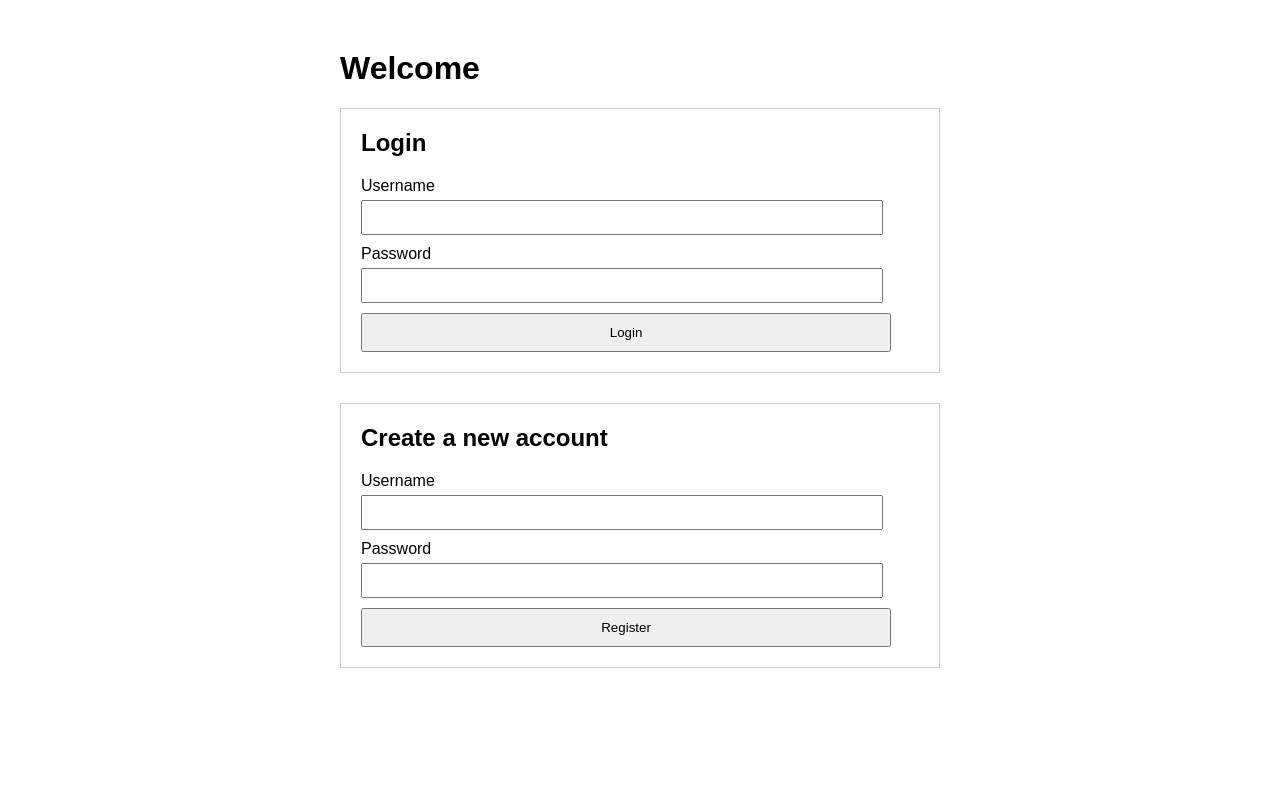
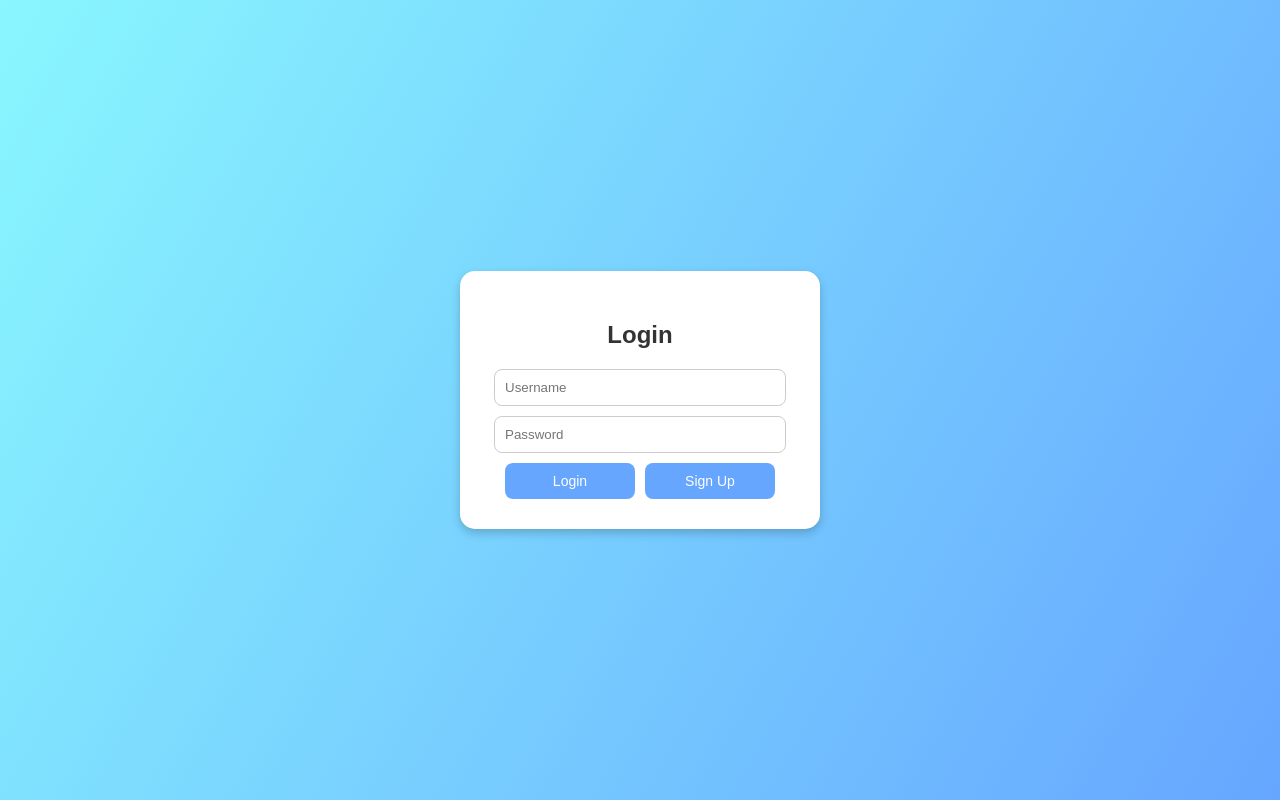
Before and after one commit to HyperMachinex/py_chat_app, a FastAPI app: page /login in a window 1280 px wide. Run offline with FastAPI, Linux system fonts and the light colour scheme.

Commit message:
template reviews

```diff
--- a/app/templates/login.html
+++ b/app/templates/login.html
@@ -1,43 +1,106 @@
 <!DOCTYPE html>
-<html>
+<html lang="en">
 <head>
-    <title>Login / Register</title>
-    <style>
-        body { font-family: Arial; max-width: 600px; margin: 50px auto; }
-        form { border: 1px solid #ccc; padding: 20px; margin-bottom: 30px; }
-        h2 { margin-top: 0; }
-        label { display: block; margin: 10px 0 5px; }
-        input { width: 90%; padding: 8px; }
-        button { margin-top: 10px; padding: 10px; width: 95%; }
-    </style>
+  <meta charset="UTF-8" />
+  <meta name="viewport" content="width=device-width, initial-scale=1.0"/>
+  <title>Login</title>
+  <style>
+    body {
+      margin: 0;
+      font-family: Arial, sans-serif;
+      background: linear-gradient(120deg, #89f7fe, #66a6ff);
+      display: flex;
+      justify-content: center;
+      align-items: center;
+      height: 100vh;
+    }
+
+    .login-container {
+      background: white;
+      padding: 30px;
+      border-radius: 15px;
+      box-shadow: 0 4px 10px rgba(0, 0, 0, 0.2);
+      width: 300px;
+      text-align: center;
+    }
+
+    .login-container h2 {
+      margin-bottom: 20px;
+      color: #333;
+    }
+
+    .login-container input {
+      width: 90%;
+      padding: 10px;
+      margin: 10px auto;
+      border: 1px solid #ccc;
+      border-radius: 8px;
+      display: block;
+    }
+
+    .login-container input:focus {
+      border-color: #66a6ff;
+    }
+
+    .button-group {
+      display: flex;
+      justify-content: space-between;
+      margin-top: 10px;
+      gap: 10px;
+      padding: 0 5%;
+    }
+
+    .button-group button {
+      flex: 1;
+      padding: 10px;
+      font-size: 14px;
+      border: none;
+      border-radius: 8px;
+      cursor: pointer;
+      transition: 0.3s;
+    }
+
+    .button-login {
+      background-color: #66a6ff;
+      color: white;
+    }
+
+    .button-login:hover {
+      background-color: #558de8;
+    }
+
+    .button-signup {
+      background-color: #66a6ff;
+      color: #66a6ff;
+      border: 2px solid #66a6ff;
+      color: white;
+    }
+
+    .button-signup:hover {
+      background-color: #66a6ff;
+      color: white;
+    }
+  </style>
 </head>
 <body>
+  <div class="login-container">
+    <h2>Login</h2>
+    <input type="text" placeholder="Username" />
+    <input type="password" placeholder="Password" />
+    <div class="button-group">
+      <button class="button-login" onclick="login()">Login</button>
+      <button class="button-signup" onclick="redirectToSignup()">Sign Up</button>
+    </div>
+  </div>
 
-    <h1>Welcome</h1>
+  <script>
+    function login() {
+      alert("lack of backend connection");
+    }
 
-    <!-- Login Block -->
-    <form action="/login" method="post">
-        <h2>Login</h2>
-        <label>Username</label>
-        <input type="text" name="username" required>
-
-        <label>Password</label>
-        <input type="password" name="password" required>
-
-        <button type="submit">Login</button>
-    </form>
-
-    <!-- Register Block -->
-    <form action="/signup" method="post">
-        <h2>Create a new account</h2>
-        <label>Username</label>
-        <input type="text" name="new_username" required>
-
-        <label>Password</label>
-        <input type="password" name="new_password" required>
-
-        <button type="submit">Register</button>
-    </form>
-
+    function redirectToSignup() {
+      window.location.href = "signup.html";
+    }
+  </script>
 </body>
 </html>
```
Also changed, not shown: app/templates/chat.html (added, +11 -0 lines), app/templates/index.html (+38 -10 lines), app/templates/signup.html (added, +86 -0 lines), app/static/script.js (added).
